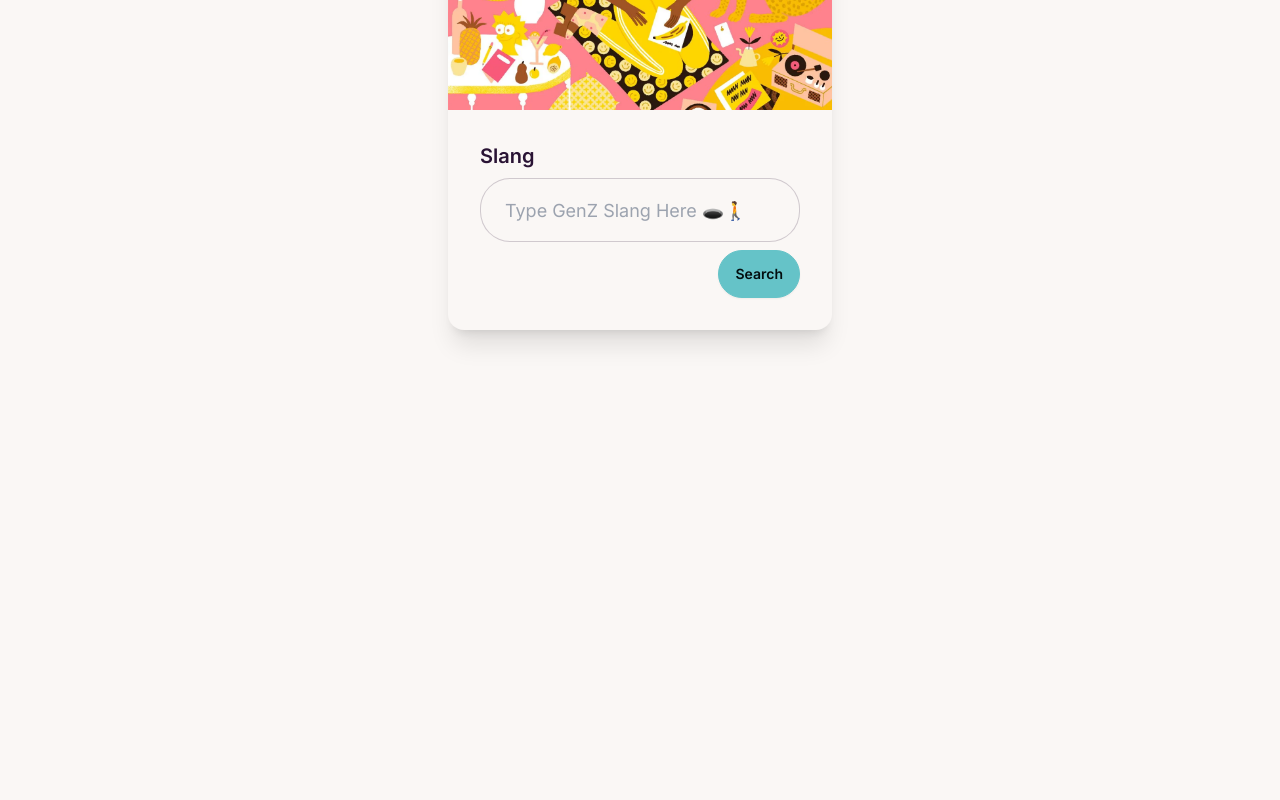
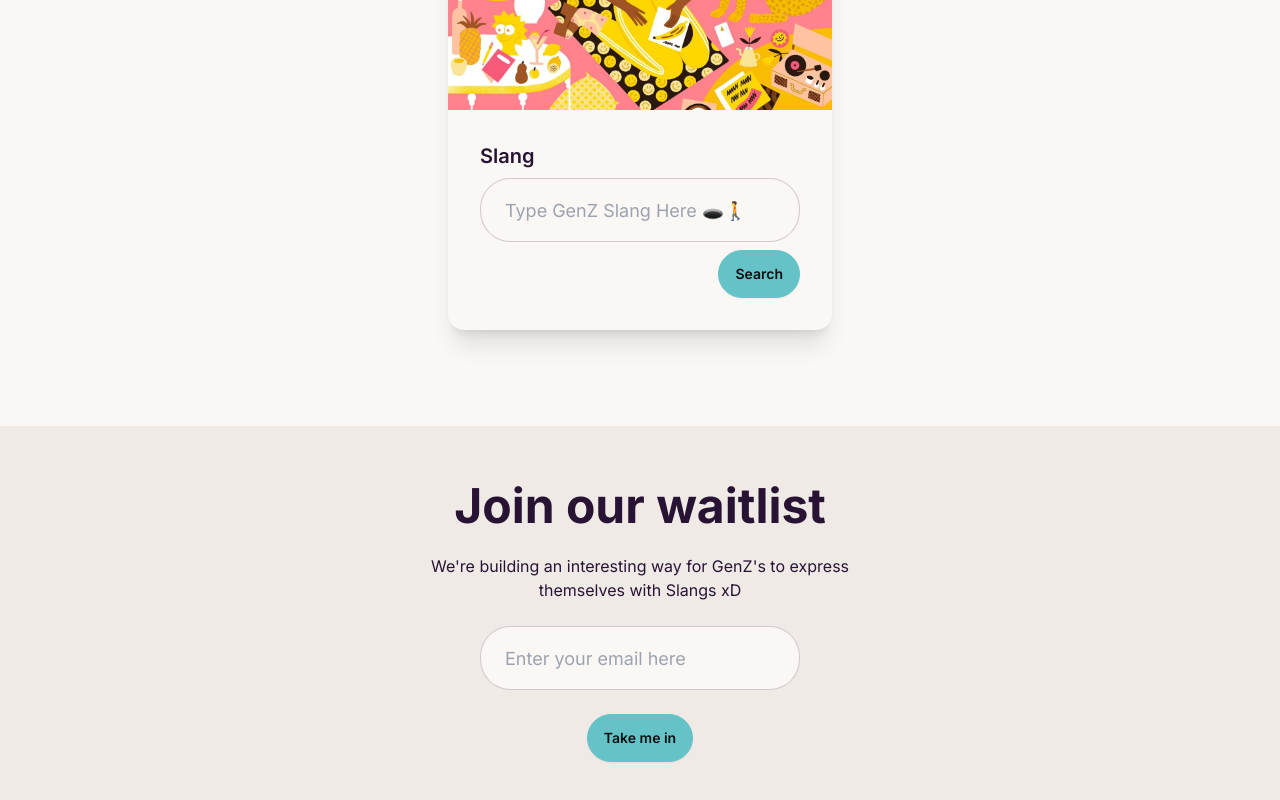
Before and after one commit to yuvrajjsingh0/GenZ-Dictionary, a Next.js app: page / in a window 1280 px wide. Shown: the part 306-1106 px from the top of the page. Before the commit the page ends 800 px from the top, so only its background shows below. Built offline with nearby package versions, Linux system fonts and the light colour scheme.

Commit message:
Added Waitlist subscription

```diff
--- a/src/app/page.tsx
+++ b/src/app/page.tsx
@@ -1,11 +1,28 @@
 "use client"
 import { Header } from "@/components/header";
 import { Search } from "@/components/search";
+import { addWaitlist } from "@/services/waitlist.firebase.service";
 import { useRouter } from "next/navigation";
+import { useState } from "react";
 
 export default function Home() {
 
   const router = useRouter();
+
+  const [waitlistEmail, setWaitlistEmail] = useState('');
+
+  const [waitlistSuccess, setWaitlistSuccess] = useState(false);
+
+  const [waitlistLoad, setWaitlistLoad] = useState(false);
+
+  const addToWaitlist = () => {
+    setWaitlistLoad(true);
+    addWaitlist(waitlistEmail).then(() => {
+      setWaitlistLoad(false);
+      setWaitlistSuccess(true);
+      setTimeout(() => setWaitlistSuccess(false), 3000);
+    }).catch(err => console.log(err));
+  }
 
   return (
     <>
@@ -18,6 +35,26 @@ export default function Home() {
         </div>
       </div>
 
+      <div className="hero min-h-64 bg-base-200 py-10">
+        <div className="hero-content text-center columns-1">
+          <div className="max-w-md">
+            <h1 className="text-5xl font-bold">Join our waitlist</h1>
+            <p className="py-6">We're building an interesting way for GenZ's to express themselves with Slangs xD</p>
+            <input type="email" onChange={(event) => setWaitlistEmail(event.target.value)} placeholder="Enter your email here" className="input input-bordered input-lg w-full max-w-xs"/>
+            <button onClick={() => addToWaitlist()} className="mx-4 my-6 btn btn-primary">
+              {waitlistLoad && <span className="loading loading-spinner"></span>}
+              Take me in
+            </button>
+          </div>
+        </div>
+      </div>
+
+      {waitlistSuccess && <div className="toast">
+        <div className="alert alert-success">
+          <span>Subscribed to waitlist.</span>
+        </div>
+      </div>}
+
     </>
   );
 }
--- a/src/components/header.tsx
+++ b/src/components/header.tsx
@@ -8,7 +8,7 @@ export const Header = () => {
     return (
         <div className="navbar bg-base-100 sticky top-0 z-50">
             <div className="flex-1">
-                <a className="btn btn-ghost text-xl">GenZ Dictionary</a>
+                <Link href="/" className="btn btn-ghost text-xl">GenZ Dictionary</Link>
             </div>
             <div className="flex-none">
                 <Link href={"https://discord.gg/E7vZarD8j8"} target='_blank'>
--- /dev/null
+++ b/src/services/waitlist.firebase.service.ts
@@ -0,0 +1,21 @@
+import { app } from "@/util/firebase";
+import { getFirestore, doc, getDoc, setDoc } from "firebase/firestore";
+
+const db = getFirestore(app)
+
+export async function addWaitlist(email: string): Promise<string> {
+    return new Promise(async (resolve, reject) => {
+        const docRef = doc(db, 'waitlist', email.toLowerCase());
+
+        try {
+            const result = await setDoc(docRef, {email: email});
+
+            resolve(email);
+
+        } catch (e) {
+            reject(e);
+        }
+
+    });
+
+}
```
